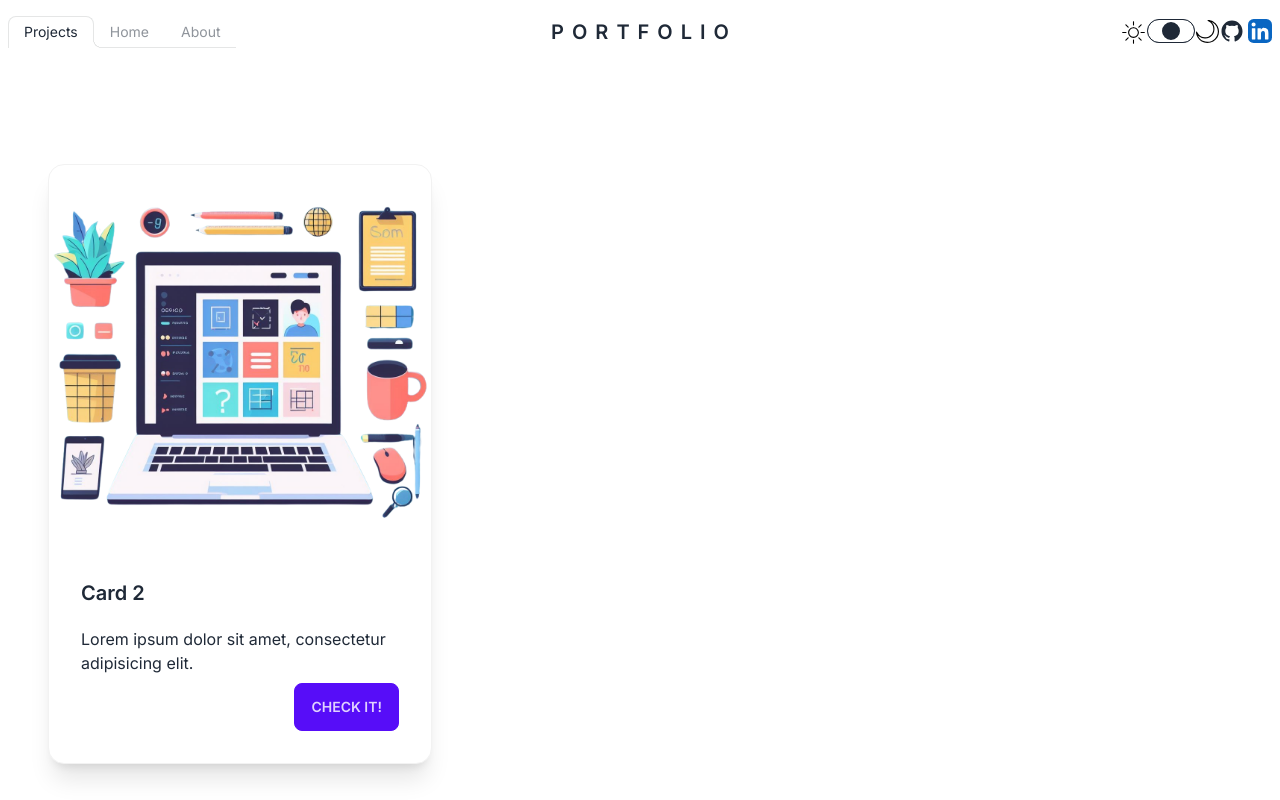
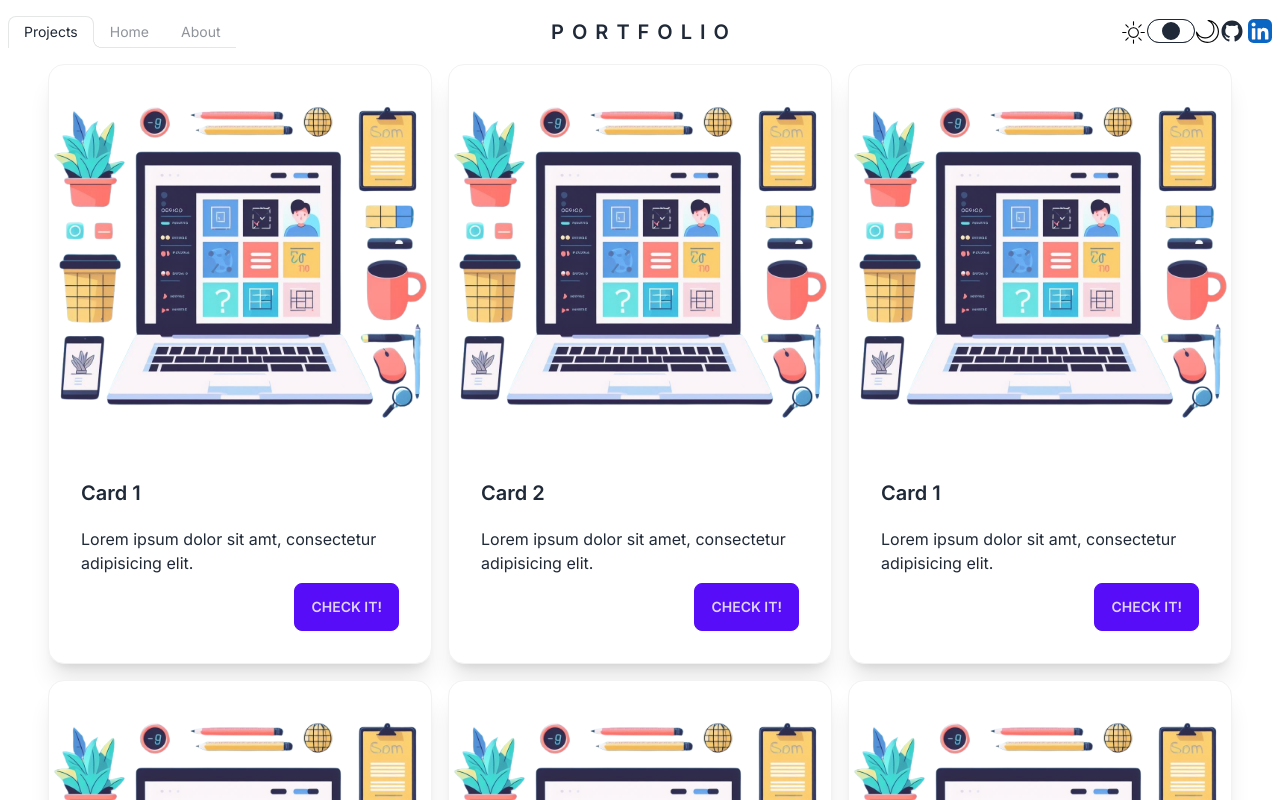
Before and after one commit to spexea/port-next, a Next.js app: page /projects in a window 1280 px wide. Shown: the top 800 px of the page. Built offline with nearby package versions, Linux system fonts and the light colour scheme.

Commit message:
Update cards.tsx

```diff
--- a/src/app/components/ts/modules/cards.tsx
+++ b/src/app/components/ts/modules/cards.tsx
@@ -1,14 +1,50 @@
 import React from "react";
 import Card from "./cards_data";
-import laptop from "../../data/image.png";
+import Ti1 from "@/app/components/data/image.png";
+import Ti2 from "@/app/components/data/image.png";
 
 const cardsData = [
   {
-    imageSrc: laptop.src,
+    imageSrc: Ti1.src,
+    title: "Card 1",
+    content: "Lorem ipsum dolor sit amt, consectetur adipisicing elit.",
+    width: Ti1.width,
+    height: Ti1.height,
+  },
+  {
+    imageSrc: Ti2.src,
     title: "Card 2",
     content: "Lorem ipsum dolor sit amet, consectetur adipisicing elit.",
-    width: laptop.width,
-    height: laptop.height,
+    width: Ti2.width,
+    height: Ti2.height,
+  },
+  {
+    imageSrc: Ti1.src,
+    title: "Card 1",
+    content: "Lorem ipsum dolor sit amt, consectetur adipisicing elit.",
+    width: Ti1.width,
+    height: Ti1.height,
+  },
+  {
+    imageSrc: Ti2.src,
+    title: "Card 2",
+    content: "Lorem ipsum dolor sit amet, consectetur adipisicing elit.",
+    width: Ti2.width,
+    height: Ti2.height,
+  },
+  {
+    imageSrc: Ti1.src,
+    title: "Card 1",
+    content: "Lorem ipsum dolor sit amt, consectetur adipisicing elit.",
+    width: Ti1.width,
+    height: Ti1.height,
+  },
+  {
+    imageSrc: Ti2.src,
+    title: "Card 2",
+    content: "Lorem ipsum dolor sit amet, consectetur adipisicing elit.",
+    width: Ti2.width,
+    height: Ti2.height,
   },
 ];
 
```
